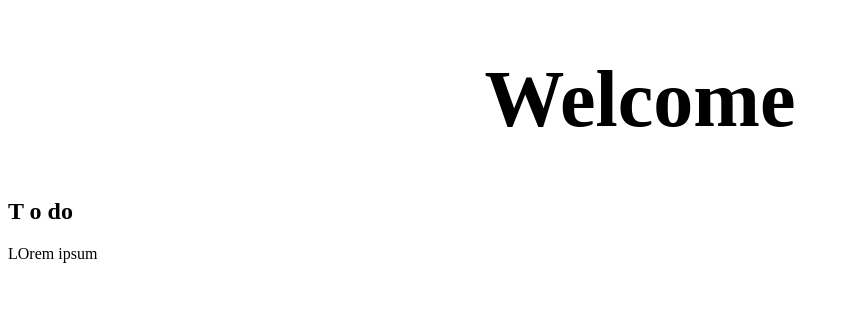
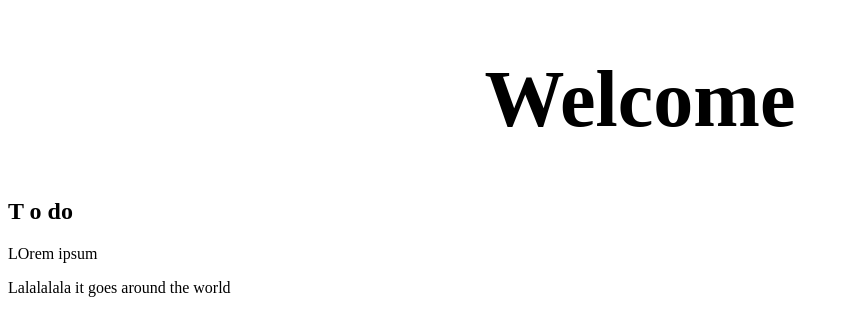
Before and after one commit to AnujY77111/test, a plain HTML site: page index.html in a window 1280 px wide. Shown: the whole page, without its empty margins (0-849 px from the left). Drawn offline with Linux system fonts and the light colour scheme.

Commit message:
lyrics added

```diff
--- a/index.html
+++ b/index.html
@@ -9,5 +9,6 @@
     <h1 style="text-align: center; font-size:5rem;">Welcome</h1>
     <h2>T  o  do </h2>
 <p>LOrem ipsum</p>
+<p>Lalalalala it goes around the world</p>
 </body>
 </html>
```
